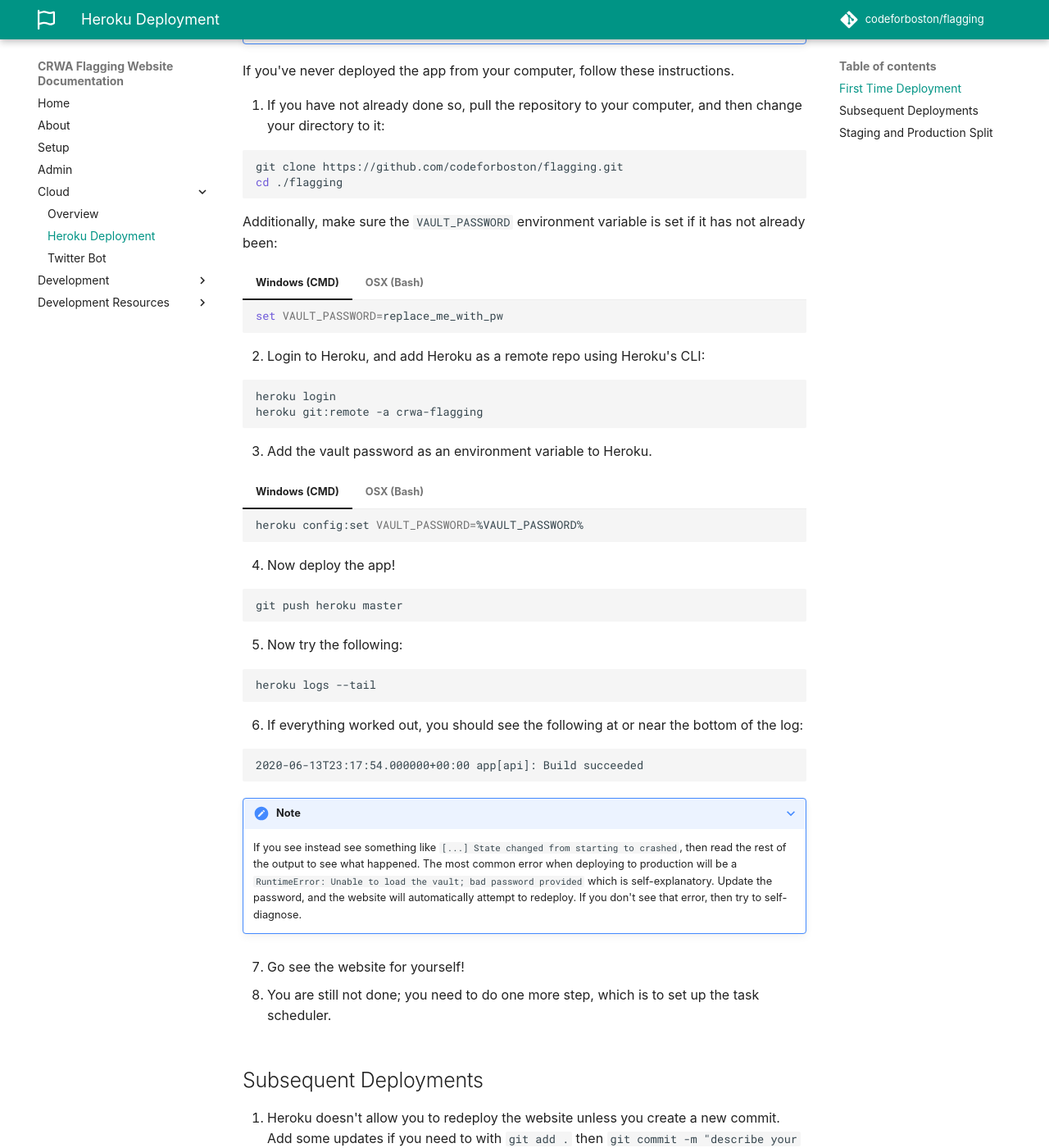
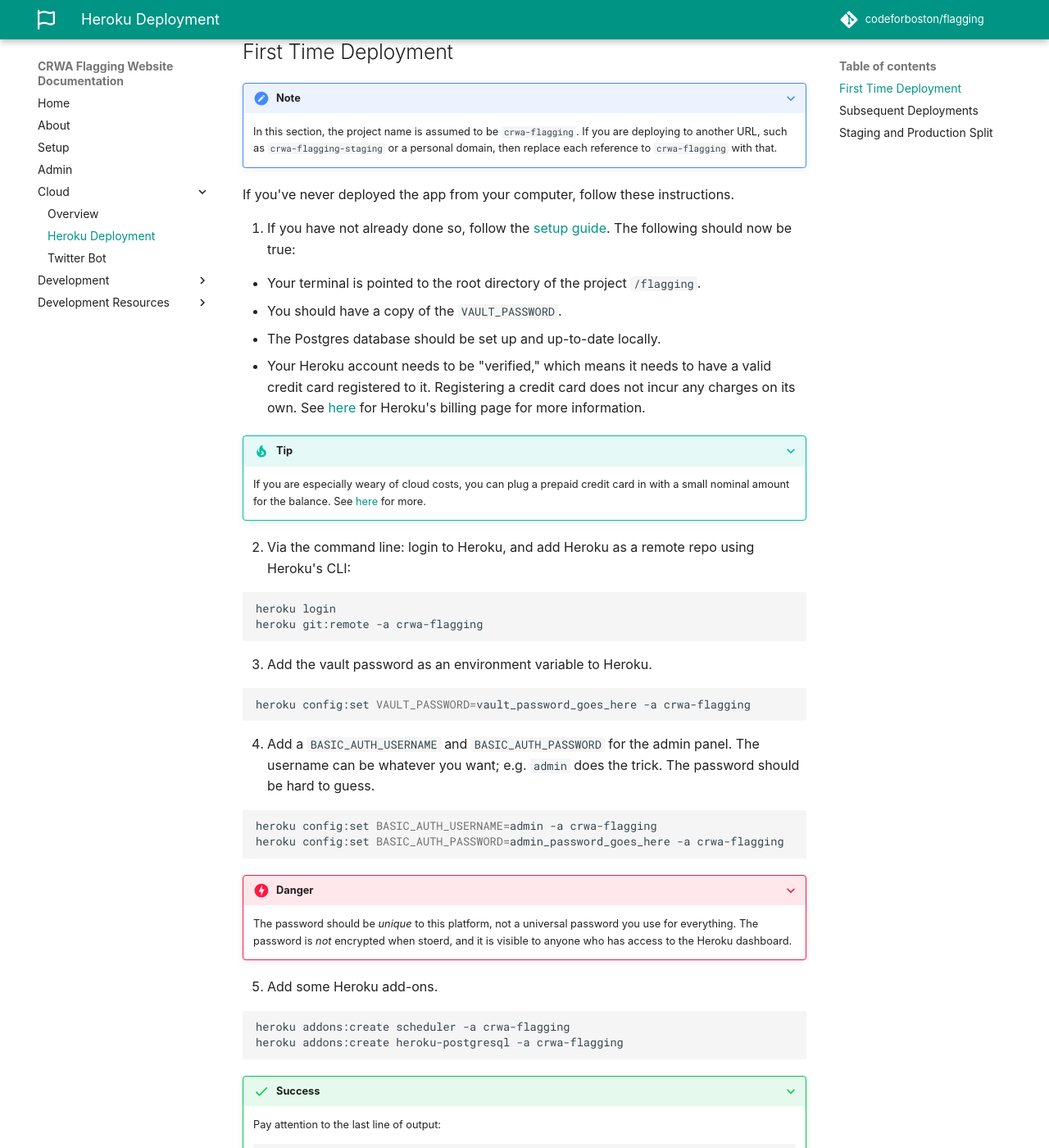
Before and after one commit to codeforboston/flagging, an MkDocs documentation site: the page built from docs/docs/cloud/heroku_deployment.md, in a window 1280 px wide and 1400 px high, scrolled down 570 px. Shown: the whole window at 82% size. Built offline with MkDocs 1.6.1 and Material for MkDocs 9.7.7, drawn with Linux system fonts in a browser that asks for light colours; some web fonts are replaced; comment, search, counter and statistics services are not loaded; some of the changed text lies outside the part shown.

Commit message:
updated deployment docs

````diff
--- a/docs/docs/cloud/heroku_deployment.md
+++ b/docs/docs/cloud/heroku_deployment.md
@@ -8,32 +8,29 @@
 - [Heroku CLI](https://devcenter.heroku.com/articles/heroku-cli)
 - [Git](https://git-scm.com/book/en/v2/Getting-Started-Installing-Git)
 
+Additionally, you will have to have set up the website locally to deploy to Heroku, notably including setting up the Postgres database.
+
+???+ tip
+    Read the [setup guide](../setup) to learn how to run the website locally.
+
 ## First Time Deployment
 
 ???+ note
-    In this section, the project name is assumed to be `crwa-flagging`. If you are deploying to another URL, such as `crwa-flagging-staging` or another personal domain, then replace each reference to `crwa-flagging` with that.
+    In this section, the project name is assumed to be `crwa-flagging`. If you are deploying to another URL, such as `crwa-flagging-staging` or a personal domain, then replace each reference to `crwa-flagging` with that.
 
 If you've never deployed the app from your computer, follow these instructions.
 
-1. If you have not already done so, pull the repository to your computer, and then change your directory to it:
+1. If you have not already done so, follow the [setup guide](../setup). The following should now be true:
 
-```shell
-git clone https://github.com/codeforboston/flagging.git
-cd ./flagging
-```
+  - Your terminal is pointed to the root directory of the project `/flagging`.
+  - You should have a copy of the `VAULT_PASSWORD`.
+  - The Postgres database should be set up and up-to-date locally.
+  - Your Heroku account needs to be "verified," which means it needs to have a valid credit card registered to it. Registering a credit card does not incur any charges on its own. See [here](https://devcenter.heroku.com/categories/billing) for Heroku's billing page for more information.
 
-  Additionally, make sure the `VAULT_PASSWORD` environment variable is set if it has not already been:
+???+ tip
+    If you are especially weary of cloud costs, you can plug a prepaid credit card in with a small nominal amount for the balance. See [here](https://help.heroku.com/U32408KR/does-heroku-support-pre-paid-credit-cards-for-billing-and-account-verification) for more.
 
-=== "Windows (CMD)"
-    ```shell
-    set VAULT_PASSWORD=replace_me_with_pw
-    ```
-=== "OSX (Bash)"
-    ```shell
-    export VAULT_PASSWORD=replace_me_with_pw
-    ```
-
-2. Login to Heroku, and add Heroku as a remote repo using Heroku's CLI:
+2. Via the command line: login to Heroku, and add Heroku as a remote repo using Heroku's CLI:
 
 ```shell
 heroku login
@@ -42,28 +39,63 @@
 
 3. Add the vault password as an environment variable to Heroku.
 
-=== "Windows (CMD)"
-    ```shell
-    heroku config:set VAULT_PASSWORD=%VAULT_PASSWORD%
+```shell
+heroku config:set VAULT_PASSWORD=vault_password_goes_here -a crwa-flagging
+```
+
+4. Add a `BASIC_AUTH_USERNAME` and `BASIC_AUTH_PASSWORD` for the admin panel. The username can be whatever you want; e.g. `admin` does the trick. The password should be hard to guess.
+
+```shell
+heroku config:set BASIC_AUTH_USERNAME=admin -a crwa-flagging
+heroku config:set BASIC_AUTH_PASSWORD=admin_password_goes_here -a crwa-flagging
+```
+
+???+ danger
+    The password should be _unique_ to this platform, not a universal password you use for everything. The password is _not_ encrypted when stoerd, and it is visible to anyone who has access to the Heroku dashboard.
+
+5. Add some Heroku add-ons.
+
+```shell
+heroku addons:create scheduler -a crwa-flagging
+heroku addons:create heroku-postgresql -a crwa-flagging
+```
+
+???+ success
+    Pay attention to the last line of output:
+
     ```
-=== "OSX (Bash)"
-    ```shell
-    heroku config:set VAULT_PASSWORD=${VAULT_PASSWORD}
+    Creating heroku-postgresql on ⬢ crwa-flagging... free
+    Database has been created and is available
+     ! This database is empty. If upgrading, you can transfer
+     ! data from another database with pg:copy
+    Created postgresql-ukulele-12345 as DATABASE_URL
     ```
 
-4. Now deploy the app!
+    In the above case, `postgresql-ukulele-12345` is the "name" of the PostgreSQL add-on's dyno. We will be using this name in the next step.
+
+
+6. Push your local copy of the flagging database to the cloud. In the following command, replace `postgresql-ukulele-12345` with whatever the name of your PostgreSQL dyno is, which should have output from the previous step.
+
+```shell
+heroku pg:push flagging postgresql-ukulele-12345 -a crwa-flagging
+```
+
+???+ note
+    The above command assumes that your local Postgres database is up-to-date.
+
+7. Deploy the app.
 
 ```shell
 git push heroku master
 ```
 
-5. Now try the following:
+8. Now try the following:
 
 ```shell
 heroku logs --tail
 ```
 
-6. If everything worked out, you should see the following at or near the bottom of the log:
+9. If everything worked out, you should see the following at or near the bottom of the log:
 
 ```
 2020-06-13T23:17:54.000000+00:00 app[api]: Build succeeded
@@ -72,9 +104,23 @@
 ???+ note
     If you see instead see something like `[...] State changed from starting to crashed`, then read the rest of the output to see what happened. The most common error when deploying to production will be a `RuntimeError: Unable to load the vault; bad password provided` which is self-explanatory. Update the password, and the website will automatically attempt to redeploy. If you don't see that error, then try to self-diagnose.
 
-7. Go see the website for yourself!
+10. Go see the website for yourself!
 
-8. You are still not done; you need to do one more step, which is to set up the task scheduler.
+11. You are still not done; you need to do one more step, which is to set up the task scheduler. Run the following command:
+
+```shell
+heroku addons:open scheduler -a crwa-flagging
+```
+
+12. The above command should open up a new window in your browser that lets you add a command that runs on a schedule. That command you set should be `python3 -m flask update-website`, and you should run it once a day at 11:00 AM UTC:
+
+![](../img/scheduler_config.png)
+
+???+ tip
+    If you want to have the website update more than once a day, it's probably better to run multiple scheduled jobs that run the same command on 24 hour intervals than it is to run a single scheduled job on hourly intervals.
+
+???+ note
+    The `update-website` command sends out a Tweet as well as re-running the predictive model. You can make the scheduled task only update the website without sending a tweet by replacing `update-website` with `update-db`.
 
 ## Subsequent Deployments
 
@@ -96,6 +142,13 @@
     git fetch heroku
     git pull heroku master
     ```
+
+3. If you make any changes that affect the database, you should create the database locally, and then push it to the cloud, similar to the step above where we push the database for the first time. Note that updating the database this way requires that you reset it first.
+
+```shell
+heroku pg:reset -a crwa-flagging
+heroku pg:push flagging postgresql-ukulele-12345 -a crwa-flagging
+```
 
 ## Staging and Production Split
 
@@ -130,21 +183,10 @@
     upstream        https://github.com/codeforboston/flagging.git (push)
     ```
 
-3. Now all of your `heroku` commands are going to require specifying the app, but the steps to deploy in staging are otherwise similar to the production deployment:
+3. Now all of your `heroku` commands are going to require specifying this new app instance, but the steps to deploy in staging are otherwise similar to the production deployment, with the exception of `git push heroku master`.
 
+4. Deployment via git requires pushing to the new remote like so:
 
-=== "Windows (CMD)"
-    ```shell
-    heroku config:set --app crwa-flagging-staging VAULT_PASSWORD=%VAULT_PASSWORD%
-    git push staging master
-    heroku logs --app crwa-flagging-staging --tail
-    ```
-
-=== "OSX (Bash)"
-    ```shell
-    heroku config:set --app crwa-flagging-staging VAULT_PASSWORD=${VAULT_PASSWORD}
-    git push staging master
-    heroku logs --app crwa-flagging-staging --tail
-    ```
-
-4. Check out the website in the staging environment and make sure it looks right.
+```
+git push staging master
+```
````
Also changed, not shown: docs/docs/setup.md (+13 -2 lines), docs/docs/img/scheduler_config.png (added), docs/docs/img/successful_run.png (added).
